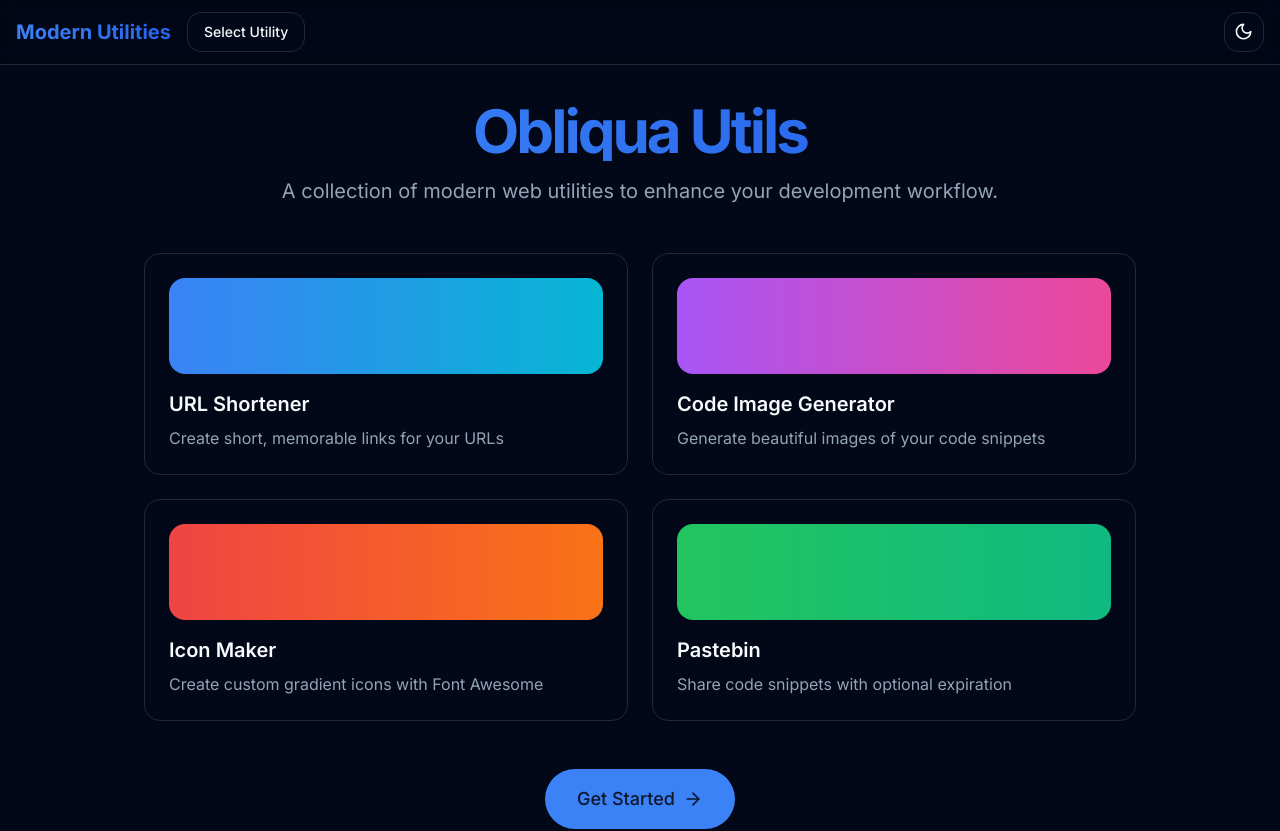
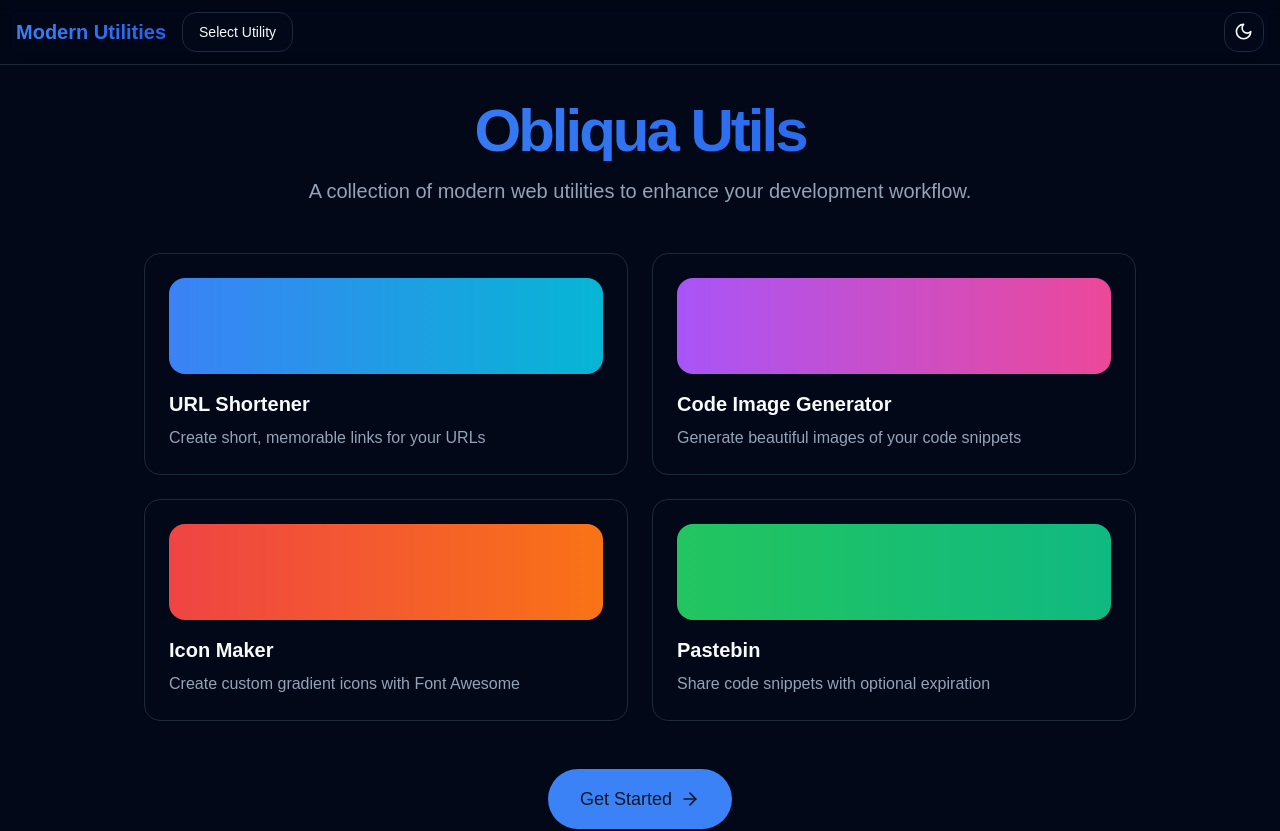
Before and after one commit to Byte-Developments/obliqua-utils, a Next.js app: page / in a window 1280 px wide. Shown: the top 831 px of the page. Built offline with nearby package versions, Linux system fonts and the light colour scheme.

Commit message:
Remove Inter font from doc.

```diff
--- a/app/layout.tsx
+++ b/app/layout.tsx
@@ -1,11 +1,11 @@
 import './globals.css';
 import type { Metadata } from 'next';
-import { Inter } from 'next/font/google';
+//import { Inter } from 'next/font/google';
 import { ThemeProvider } from '@/components/theme-provider';
 import { Navigation } from '@/components/navigation';
 import { Footer } from '@/components/footer/footer';
 
-const inter = Inter({ subsets: ['latin'] });
+//const inter = Inter({ subsets: ['latin'] });
 
 export const metadata: Metadata = {
   title: {
@@ -28,7 +28,7 @@ export default function RootLayout({
 }) {
   return (
     <html lang="en" suppressHydrationWarning>
-      <body className={inter.className}>
+      <body>
         <ThemeProvider attribute="class" defaultTheme="dark">
           <div className="min-h-screen bg-background flex flex-col">
             <Navigation />
```
